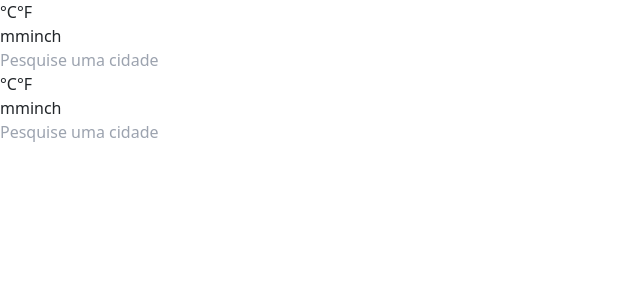
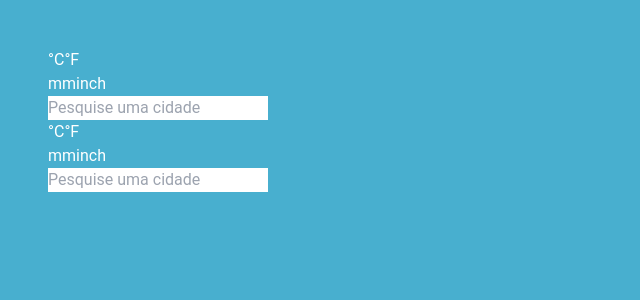
Before and after one commit to igorDevLima/ClimaView, a Next.js app: page / in a window 1280 px wide. Shown: the top 300 px of the page, without its empty margins (0-640 px from the left). Built offline with nearby package versions, Linux system fonts and the light colour scheme.

Commit message:
styling body with tailwind css

```diff
--- a/src/app/layout.tsx
+++ b/src/app/layout.tsx
@@ -18,8 +18,10 @@ export default function RootLayout({ children }: { children: React.ReactNode })
       <Head>
         <meta name="viewport" content="width=device-width, initial-scale=1" />
       </Head>
+      <body className="p-5 bg-clean text-white font-sans">
         <Header />
         {children}
+      </body>
     </html>
   );
 }
```
